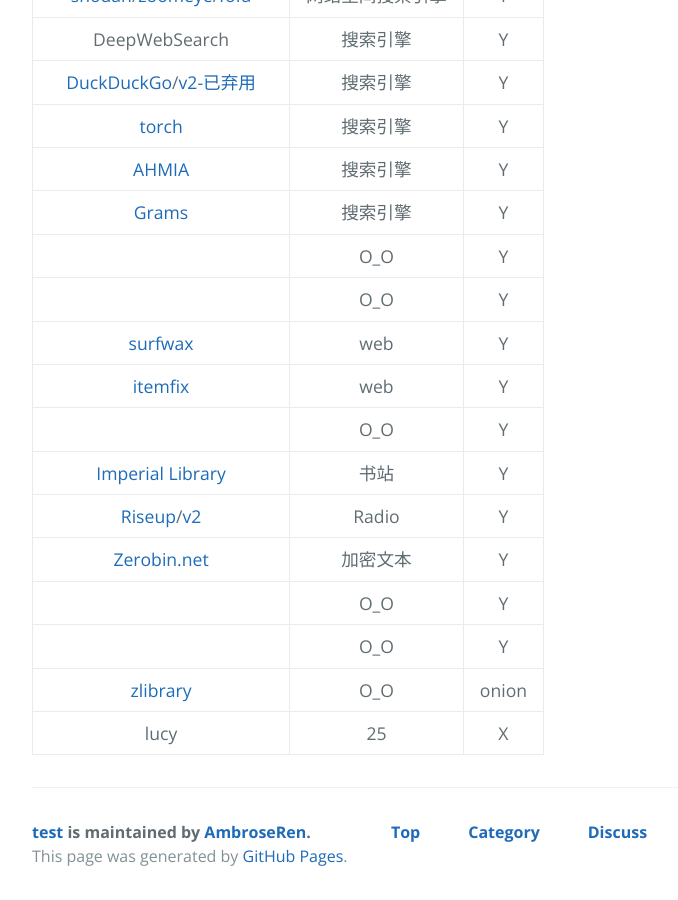
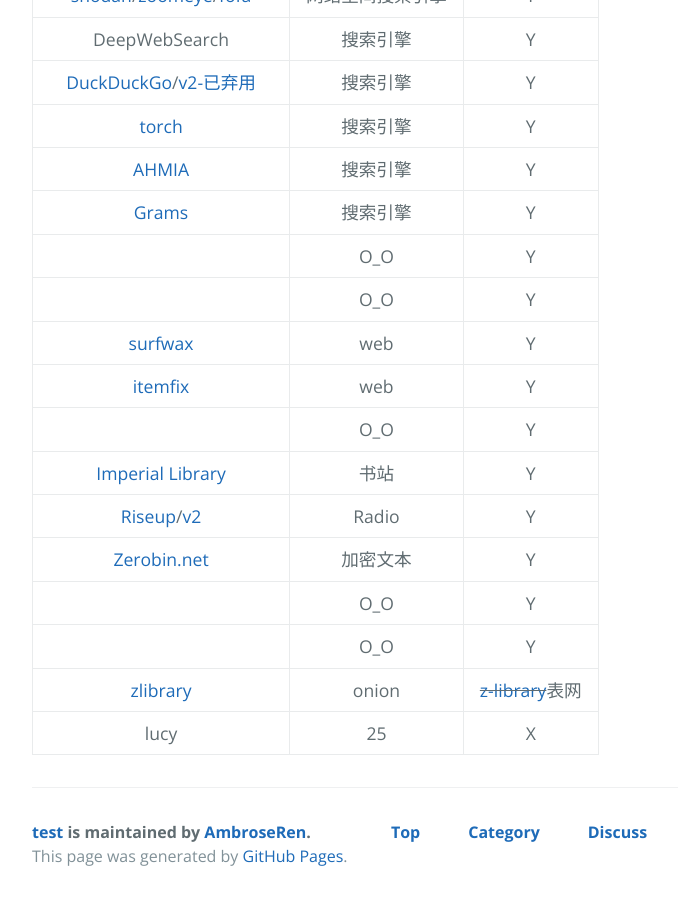
Before and after one commit to AmbroseRen/test, a Jekyll site: the page built from Doc/Tools/Tor.md, in a window 1280 px wide and 900 px high, scrolled down 1253 px. Shown: the whole window, without its empty margins (192-870 px from the left). Built offline with Jekyll 4.4.1, drawn with Linux system fonts in a browser that asks for light colours; nearby versions of some CDN libraries; our own code applies the rules of GitHub Pages for plain Markdown files; library files that are not in the unit come from our copies; the repository's description, which GitHub fills in, is left out.

Commit message:
Update Tor.md

```diff
--- a/Doc/Tools/Tor.md
+++ b/Doc/Tools/Tor.md
@@ -52,5 +52,5 @@
 | [Zerobin.net](http://zerobinftagjpeeebbvyzjcqyjpmjvynj5qlexwyxe7l3vqejxnqv5qd.onion/) | 加密文本 | Y |
 | []() | O_O | Y |
 | []() | O_O | Y |
-| [zlibrary](http://zlibrary24tuxziyiyfr7zd46ytefdqbqd2axkmxm4o5374ptpc52fad.onion) | O_O | onion |
+| [zlibrary](http://zlibrary24tuxziyiyfr7zd46ytefdqbqd2axkmxm4o5374ptpc52fad.onion) | onion | ~~[z-library](z-lib.org)~~表网 |
 | lucy | 25 | X |
```
